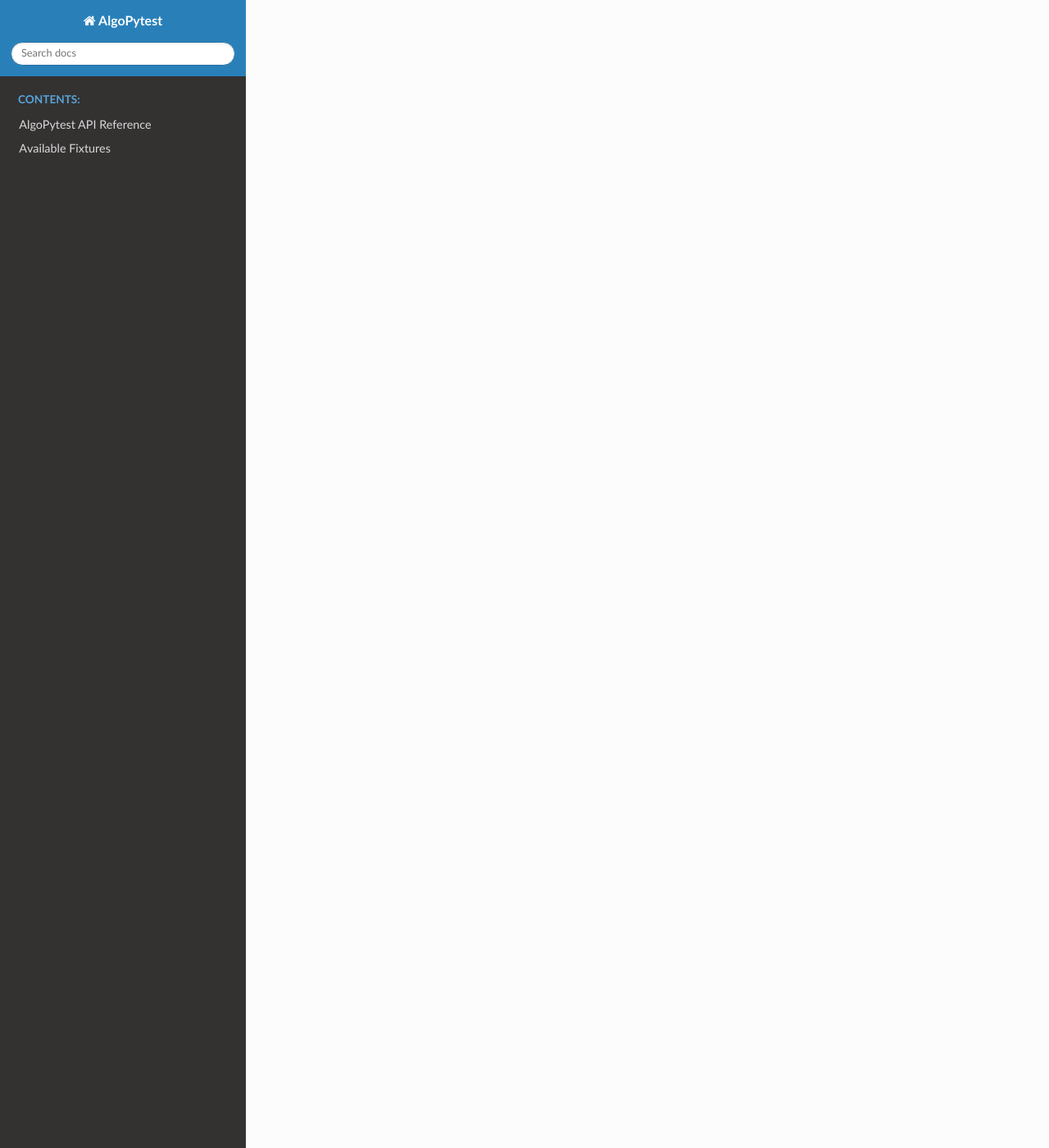
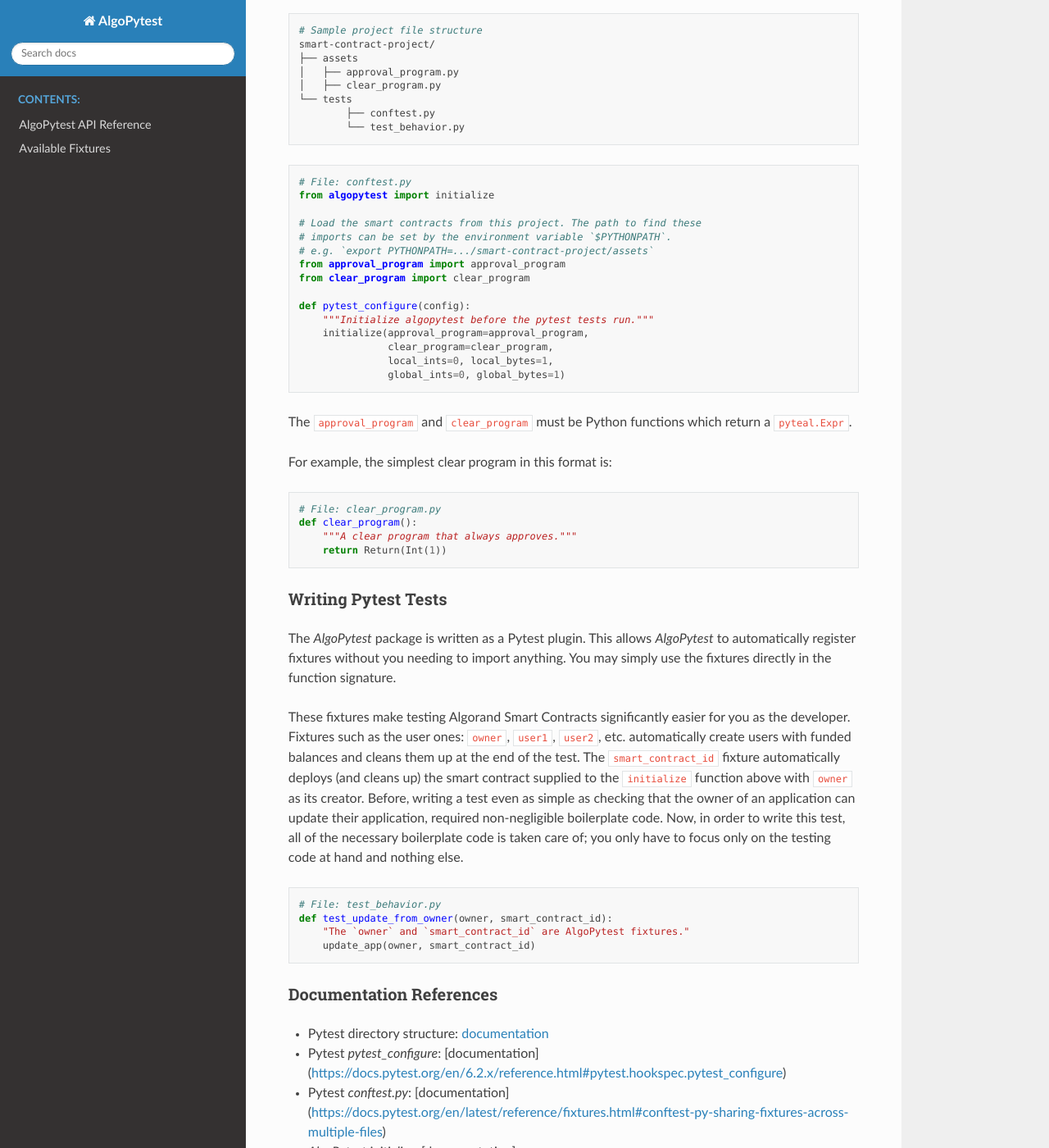
Before and after one commit to DamianB-BitFlipper/algopytest, a Sphinx documentation site: the page built from docs/source/index.rst, in a window 1280 px wide and 1400 px high, scrolled down 2563 px. Shown: the whole window at 82% size. Built offline with Sphinx 7.4.7 and the Read the Docs theme 2.0.0, drawn with Linux system fonts in a browser that asks for light colours; some of the changed text lies outside the part shown.

Commit message:
Added 'README.md' file and linked it to sphinx

````diff
--- /dev/null
+++ b/README.md
@@ -0,0 +1,151 @@
+# AlgoPytest -- Framework for Testing Algorand Smart Contracts using PyTest
+
+*AlgoPytest* is a Pytest plugin framework which hides away all of the complexity and repetitiveness that comes with testing Algorand Smart Contracts.
+
+A lot of boilerplate code is necessary in order to setup a suitable test environment. *AlgoPytest* takes care of all that. It handles deploying the smart contract, creating and funding any necessary user accounts and then using those accounts to interact with the smart contract itself. Additionally, each test is a run in a freshly deployed smart contract, facilitating a clean slate which prevents any stateful interference from any previously run tests.
+
+## Getting Started
+
+### Prerequisites
+
+- Install the Algorand [sandbox](https://github.com/algorand/sandbox).
+
+### Installing AlgoPytest
+```bash
+git clone https://github.com/DamianB-BitFlipper/algopytest.git
+cd algopytest
+pip install .
+```
+
+## Simplified Usage
+Make sure the sandbox is up and running. Preferably use a local network for your testing. Note: There is currently an issue with the `dev` sandbox which makes it work not too well with *AlgoPytest*. Networks `release` and `nightly` are more recommended.
+```bash
+# Spin up the `release` network
+./sanbox up release
+```
+---
+Set any necessary environment variables.
+```bash
+# The path to your sandbox so that AlgoPytest may interact with the sandbox
+export SANDBOX_DIR=/path/to/installation/of/sandbox/
+
+# The address in your `sanbox` which was allocated the initial funds
+export INITIAL_FUNDS_ACCOUNT=4BJAN3J32NDMZJWU3DPIPGCPBQIUTXL3UB2LEG5Z3CFPRJZOOZC2GH5DMQ
+```
+- List of environment variables recognized by *AlgoPytest*: [documentation](TODO).
+
+----
+Create a `conftest.py` file in your Pytest `tests` directory and initialize *AlgoPytest* within as so:
+
+```python
+# File: conftest.py
+from algopytest import initialize
+
+# Load the smart contracts from this project. The path to find these
+# imports can be set by the environment variable `$PYTHONPATH`.
+# e.g. `export PYTHONPATH=.../smart-contract-project/assets`
+from approval_program import approval_program
+from clear_program import clear_program
+
+def pytest_configure(config):
+    """Initialize algopytest before the pytest tests run."""
+    initialize(approval_program=approval_program,
+               clear_program=clear_program,
+               local_ints=0, local_bytes=1,
+               global_ints=0, global_bytes=1)
+```
+
+Now, any Pytest tests you write automatically have access to the *AlgoPytest* fixtures. Additionally, you can import and utilize the various helper functions that ship with the framework.
+
+- List of available fixtures: [documentation](https://algopytest.readthedocs.io/en/latest/fixtures.html)
+- Provided helper functions: [documentation](https://algopytest.readthedocs.io/en/latest/algopytest.html)
+----
+A simple test to make sure that the creator of the smart contract can update the application is provided below. It uses the *AlgoPytest* fixtures `owner` and `smart_contract_id` and the helper function `update_app`.
+
+```python
+# File: test_behavior.py
+def test_update_from_owner(owner, smart_contract_id):
+    update_app(owner, smart_contract_id)
+```
+
+## Detailed Usage
+Refer to the [Documentation References](./README.md#TODO) below for more specific explanations of key topics.
+
+### AlgoPytest Initialization
+Firstly, you must follow the Pytest directory structure. Essentially, all tests will be found within a `tests` directory in the root of your project.
+
+Before being able to write Pytest tests for your Algorand Smart Contract, you need to initialize the *AlgoPytest* plugin. Before any Pytest tests run, you must declare to *AlgoPytest* the smart contract code to be tested as well as its storage requirements. This is most easily achieved by creating a `conftest.py` file and calling `algopytest.initialize`from within a function named `pytest_configure`. Pytest understands `pytest_configure` and will execute the function before any tests run.
+
+For example:
+```bash
+# Sample project file structure
+smart-contract-project/
+├── assets
+│   ├── approval_program.py
+│   ├── clear_program.py
+└── tests
+        ├── conftest.py
+        └── test_behavior.py
+```
+
+```python
+# File: conftest.py
+from algopytest import initialize
+
+# Load the smart contracts from this project. The path to find these
+# imports can be set by the environment variable `$PYTHONPATH`.
+# e.g. `export PYTHONPATH=.../smart-contract-project/assets`
+from approval_program import approval_program
+from clear_program import clear_program
+
+def pytest_configure(config):
+    """Initialize algopytest before the pytest tests run."""
+    initialize(approval_program=approval_program,
+               clear_program=clear_program,
+               local_ints=0, local_bytes=1,
+               global_ints=0, global_bytes=1)
+```
+
+The `approval_program` and `clear_program` must be Python functions which return a `pyteal.Expr`.
+
+For example, the simplest clear program in this format is:
+```python
+# File: clear_program.py
+def clear_program():
+    """A clear program that always approves."""
+    return Return(Int(1))
+```
+
+### Writing Pytest Tests
+
+The *AlgoPytest* package is written as a Pytest plugin. This allows *AlgoPytest* to automatically register fixtures without you needing to import anything.  You may simply use the fixtures directly in the function signature.
+
+These fixtures make testing Algorand Smart Contracts significantly easier for you as the developer. Fixtures such as the user ones: `owner`, `user1`, `user2`, etc. automatically create users with funded balances and cleans them up at the end of the test. The `smart_contract_id` fixture automatically deploys (and cleans up) the smart contract supplied to the `initialize` function above with `owner` as its creator. Before, writing a test even as simple as checking that the owner of an application can update their application, required non-negligible boilerplate code. Now, in order to write this test, all of the necessary boilerplate code is taken care of; you only have to focus only on the testing code at hand and nothing else.
+
+```python
+# File: test_behavior.py
+def test_update_from_owner(owner, smart_contract_id):
+    "The `owner` and `smart_contract_id` are AlgoPytest fixtures."
+    update_app(owner, smart_contract_id)
+```
+
+### Documentation References
+- Pytest directory structure: [documentation](https://docs.pytest.org/en/6.2.x/goodpractices.html#choosing-a-test-layout-import-rules)
+- Pytest `pytest_configure`: [documentation](https://docs.pytest.org/en/6.2.x/reference.html#pytest.hookspec.pytest_configure)
+- Pytest `conftest.py`: [documentation](https://docs.pytest.org/en/latest/reference/fixtures.html#conftest-py-sharing-fixtures-across-multiple-files)
+- *AlgoPytest* `initialize`: [documentation](https://algopytest.readthedocs.io/en/latest/algopytest.html#algopytest.initialize)
+
+## Demos
+
+This *AlgoPytest* project includes [demos](TODO) of Algorand Smart Contract projects that utilize this package to implement their test suite. These demo projects give examples for how a real-world project may use *AlgoPytest* for its testing. They provide greater context for how to integrate *AlgoPytest* into your project. The tests and the `initialization` code of the demos may be found within their respective `tests` directory. Therein, you will see how the fixtures are used to extensively stress test the Smart Contract code and life-cycle.
+
+## Dev Installation
+```bash
+git clone https://github.com/DamianB-BitFlipper/algopytest.git
+cd algopytest
+conda env create -f environment.yml
+pre-commit install
+pip install -e .
+```
+
+Please submit a Pull Request for any suggested changes you would like to make.
--- a/docs/source/conf.py
+++ b/docs/source/conf.py
@@ -28,11 +28,13 @@ author = "Damian Barabonkov"
 # extensions coming with Sphinx (named 'sphinx.ext.*') or your custom
 # ones.
 extensions = [
+    "m2r2",
     "sphinx.ext.autodoc",
     "sphinx.ext.napoleon",
     "sphinx.ext.viewcode",
     "sphinx.ext.autosummary",
 ]
+source_suffix = [".rst", ".md"]
 
 napoleon_google_docstring = True
 
--- a/docs/source/index.rst
+++ b/docs/source/index.rst
@@ -13,6 +13,8 @@ Welcome to AlgoPytest's documentation!
    algopytest
    fixtures
 
+.. mdinclude:: ../../README.md
+
 Indices and tables
 ==================
 
--- a/environment.yml
+++ b/environment.yml
@@ -9,6 +9,7 @@ dependencies:
   - python=3.10.2
   - setuptools=60.5.0
   - sphinx=4.4.0
+  - m2r2=0.3.2
   - sphinx_rtd_theme=1.0.0
   - pip:
     - py-algorand-sdk==1.9.0
````
